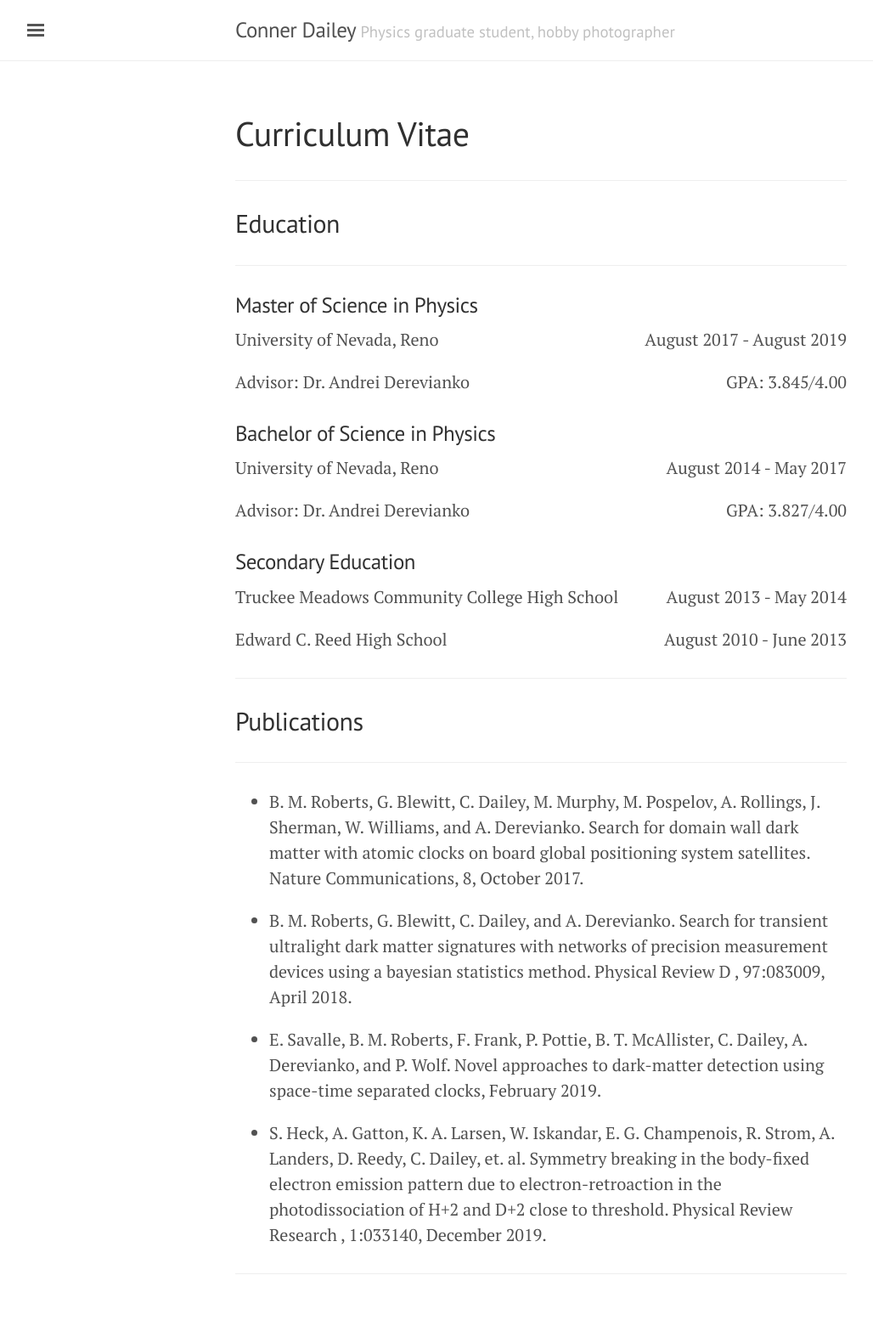
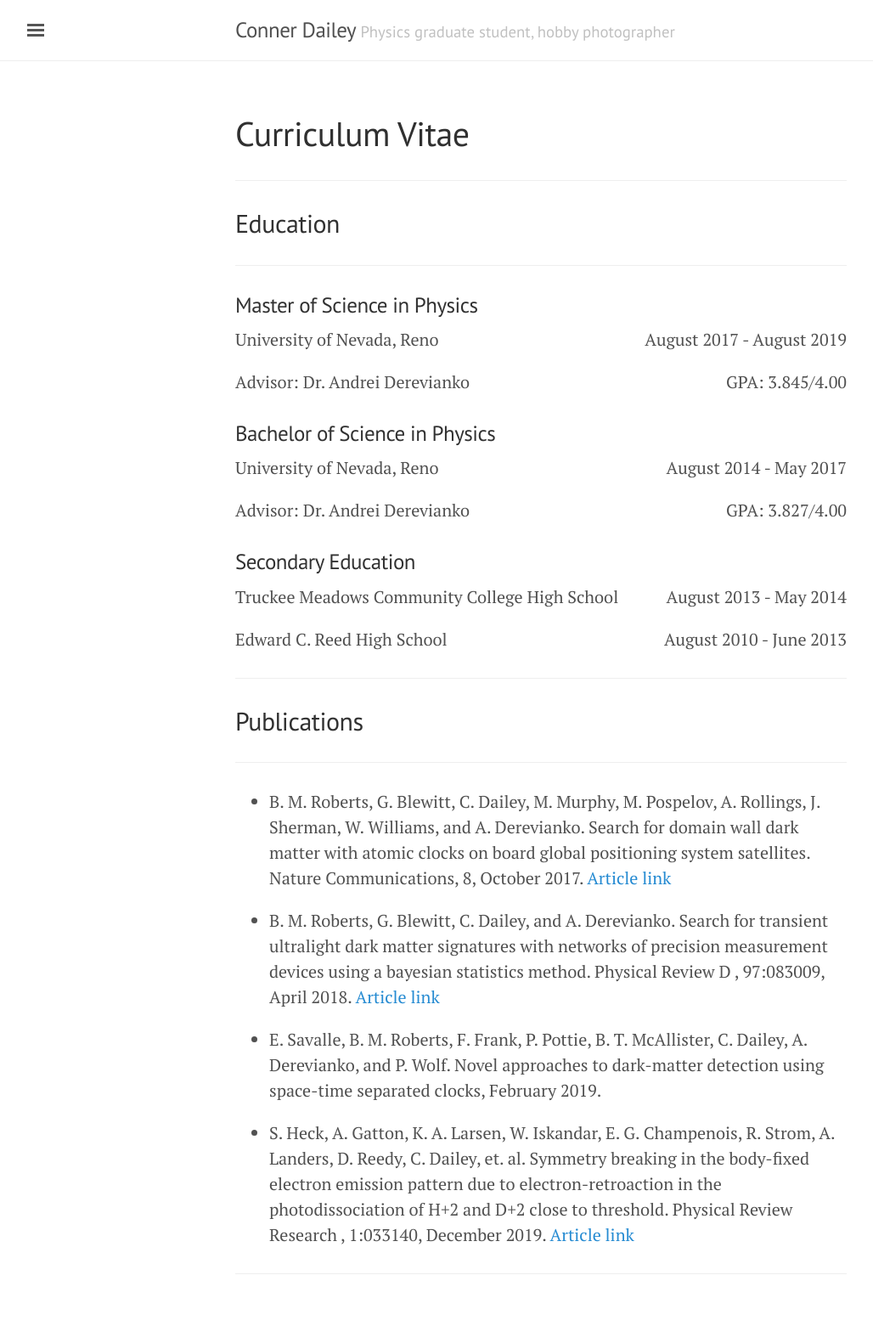
Before and after one commit to TakeTwiceDailey/TakeTwiceDailey.github.io, a Jekyll site: the page built from cv.md, in a window 1280 px wide. Shown: the whole page at 85% size, without its empty margins (3-1031 px from the left). Built offline with Jekyll 4.4.1, drawn with Linux system fonts in a browser that asks for light colours.

Commit message:
article links

```diff
--- a/cv.md
+++ b/cv.md
@@ -57,12 +57,12 @@ ___
 * B. M. Roberts, G. Blewitt, C. Dailey, M. Murphy, M. Pospelov, A. Rollings, J. Sherman, W. Williams,
 and A. Derevianko. Search for domain wall dark matter with atomic clocks on board global positioning
 system satellites.
-Nature Communications, 8, October 2017.
+Nature Communications, 8, October 2017. [Article link](https://www.nature.com/articles/s41467-017-01440-4)
 
 * B.  M.  Roberts,  G.  Blewitt,  C.  Dailey,  and  A.  Derevianko.   Search  for  transient  ultralight  dark
 matter signatures with networks of precision measurement devices using a bayesian statistics method.
 Physical Review D
-, 97:083009, April 2018.
+, 97:083009, April 2018. [Article link](https://journals.aps.org/prd/abstract/10.1103/PhysRevD.97.083009)
 
 * E.  Savalle,  B.  M.  Roberts,  F.  Frank,  P.  Pottie,  B.  T.  McAllister,  C.  Dailey,  A.  Derevianko,  and
 P.  Wolf.   Novel  approaches  to  dark-matter  detection  using  space-time  separated  clocks,  February 2019.
@@ -71,6 +71,6 @@ P.  Wolf.   Novel  approaches  to  dark-matter  detection  using  space-time  se
 C. Dailey,  et. al. Symmetry  breaking  in  the  body-fixed  electron  emission  pattern  due to electron-retroaction in the photodissociation of H+2 and D+2 close to threshold.
 Physical Review
 Research
-, 1:033140, December 2019.
+, 1:033140, December 2019.  [Article link](https://journals.aps.org/prresearch/abstract/10.1103/PhysRevResearch.1.033140)
 
 ___
```
